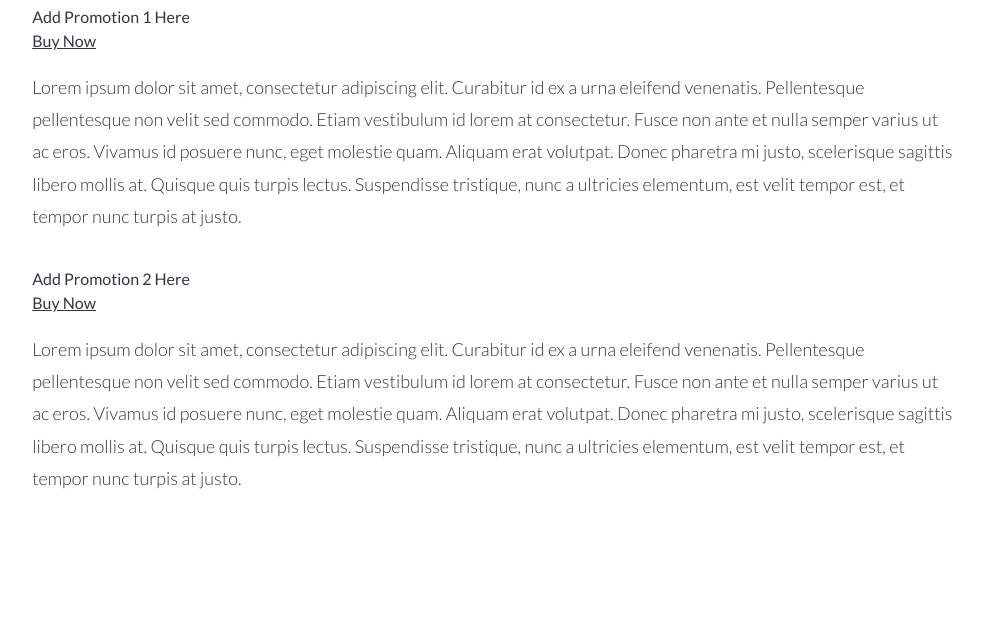
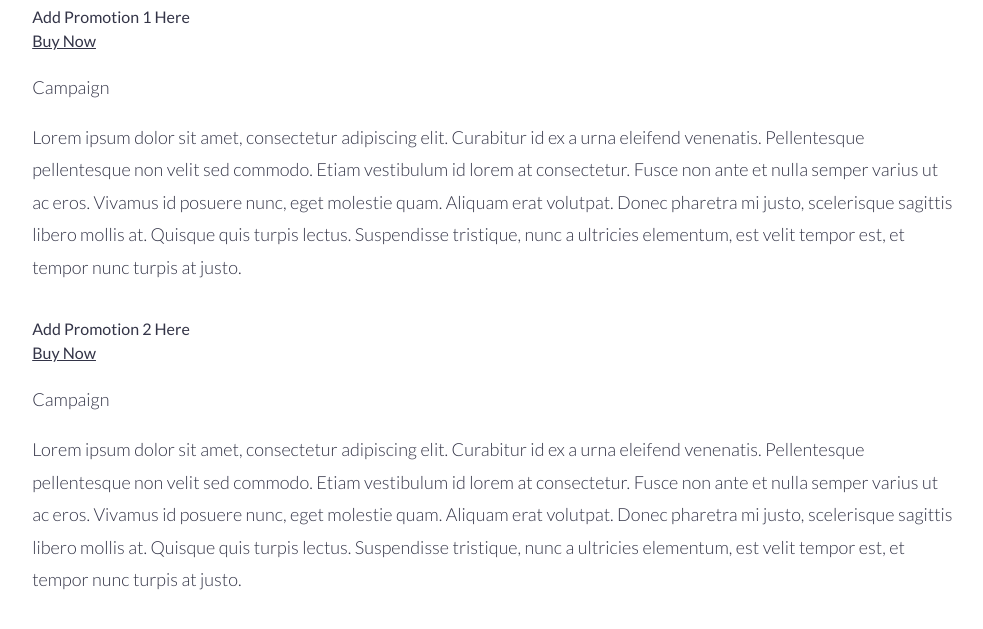
Before and after one commit to 5amfung/adobe-target, a website: page ajo/ajo.html in a window 1280 px wide. Shown: the part 133-762 px from the top of the page, without its empty margins (147-1130 px from the left). Drawn offline with Linux system fonts and the light colour scheme.

Commit message:
Add campaign placeholder

```diff
--- a/ajo/ajo.html
+++ b/ajo/ajo.html
@@ -56,6 +56,9 @@
             <div id="ajo-content-div">
                 <div id="ab-test">Add Promotion 1 Here</div>
                 <a href="ajo-convert.html">Buy Now</a>
+                <p id="campaign-url-1">
+                    Campaign
+                </p>
                 <p>
                     Lorem ipsum dolor sit amet, consectetur adipiscing elit. Curabitur id ex a urna eleifend venenatis.
                     Pellentesque pellentesque non velit sed commodo. Etiam vestibulum id lorem at consectetur. Fusce non
@@ -70,6 +73,9 @@
             <div id="ajo-content-div-2">
                 <div id="campaign-2">Add Promotion 2 Here</div>
                 <a href="ajo-convert.html">Buy Now</a>
+                <p id="campaign-url-2">
+                    Campaign
+                </p>
                 <p>
                     Lorem ipsum dolor sit amet, consectetur adipiscing elit. Curabitur id ex a urna eleifend venenatis.
                     Pellentesque pellentesque non velit sed commodo. Etiam vestibulum id lorem at consectetur. Fusce non
```
